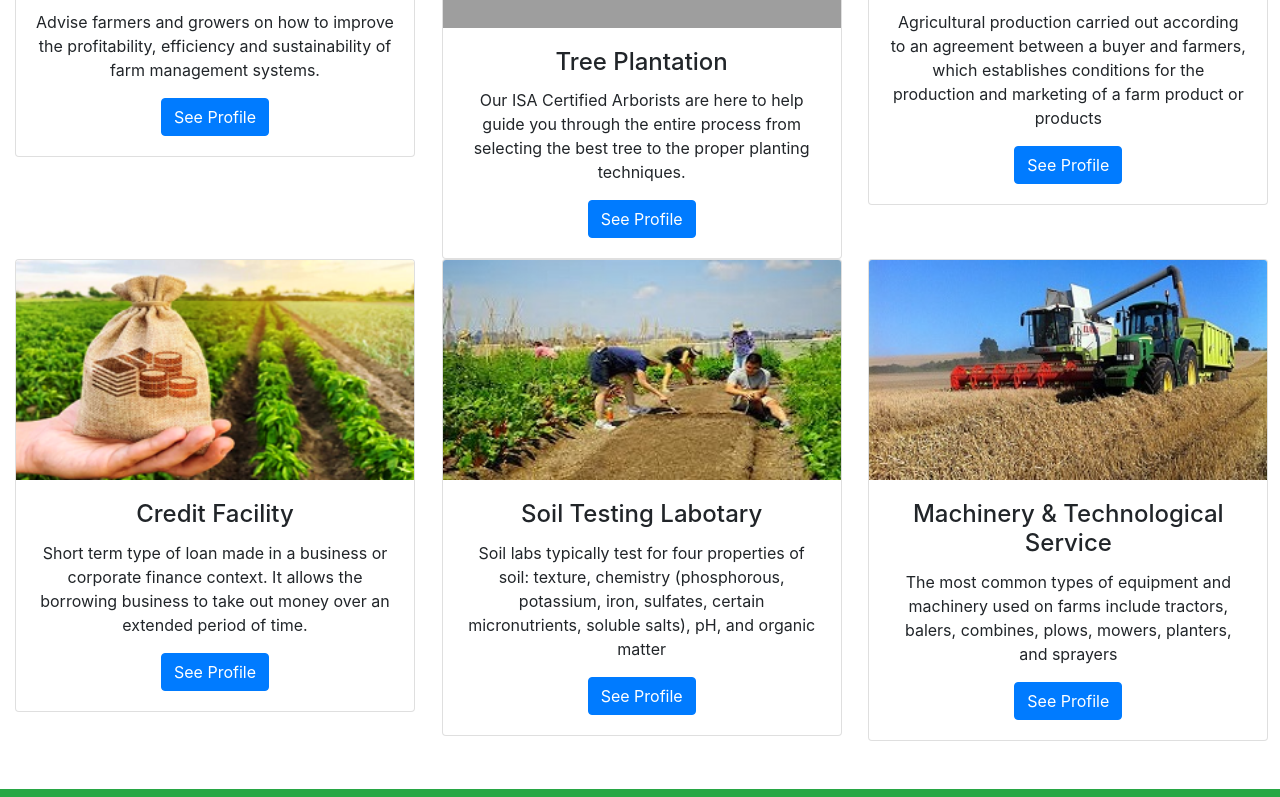
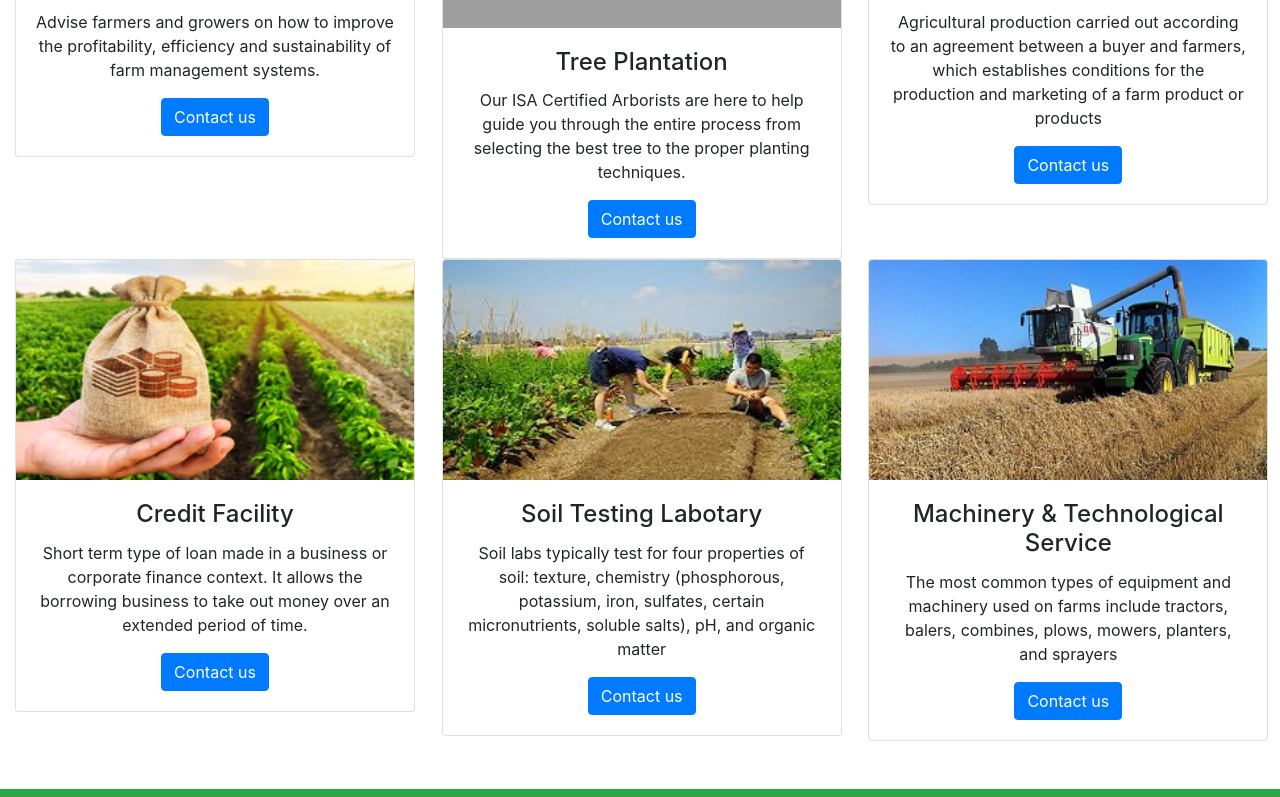
Before and after one commit to sudhakarPrakash/Agri_Project, a PHP site: page /services.php in a window 1280 px wide. Shown: the part 488-1285 px from the top of the page. Run offline with PHP 8.4, Linux system fonts and the light colour scheme; some libraries are stand-ins or nearby versions; grey boxes are pictures that could not be loaded.

Commit message:
Update services.php

```diff
--- a/services.php
+++ b/services.php
@@ -39,7 +39,7 @@
               <div class="card-body">
                 <h4 class="card-title">Farming Consultancy</h4>
                 <p class="card-text">Advise farmers and growers on how to improve the profitability, efficiency and sustainability of farm management systems.</p>
-                <a href="#contactus" class="btn btn-primary stretched-link">See Profile</a>
+                <a href="#contactus" class="btn btn-primary stretched-link">Contact us</a>
               </div>
             </div>
           </div>
@@ -50,7 +50,7 @@
               <div class="card-body">
                 <h4 class="card-title">Tree Plantation</h4>
                 <p class="card-text">Our ISA Certified Arborists are here to help guide you through the entire process from selecting the best tree to the proper planting techniques.</p>
-                <a href="#contactus" class="btn btn-primary stretched-link">See Profile</a>
+                <a href="#contactus" class="btn btn-primary stretched-link">Contact us</a>
               </div>
             </div>
           </div>
@@ -61,7 +61,7 @@
               <div class="card-body">
                 <h4 class="card-title">Contract Farming</h4>
                 <p class="card-text">Agricultural production carried out according to an agreement between a buyer and farmers, which establishes conditions for the production and marketing of a farm product or products</p>
-                <a href="#contactus" class="btn btn-primary stretched-link">See Profile</a>
+                <a href="#contactus" class="btn btn-primary stretched-link">Contact us</a>
               </div>
             </div>
           </div>
@@ -71,7 +71,7 @@
               <div class="card-body">
                 <h4 class="card-title">Credit Facility</h4>
                 <p class="card-text">Short term type of loan made in a business or corporate finance context. It allows the borrowing business to take out money over an extended period of time.</p>
-                <a href="#contactus" class="btn btn-primary stretched-link">See Profile</a>
+                <a href="#contactus" class="btn btn-primary stretched-link">Contact us</a>
               </div>
             </div>
           </div>
@@ -82,7 +82,7 @@
               <div class="card-body">
                 <h4 class="card-title">Soil Testing Labotary</h4>
                 <p class="card-text">Soil labs typically test for four properties of soil: texture, chemistry (phosphorous, potassium, iron, sulfates, certain micronutrients, soluble salts), pH, and organic matter</p>
-                <a href="#contactus" class="btn btn-primary stretched-link">See Profile</a>
+                <a href="#contactus" class="btn btn-primary stretched-link">Contact us</a>
               </div>
             </div>
           </div>
@@ -93,7 +93,7 @@
               <div class="card-body">
                 <h4 class="card-title">Machinery & Technological Service</h4>
                 <p class="card-text">The most common types of equipment and machinery used on farms include tractors, balers, combines, plows, mowers, planters, and sprayers</p>
-                <a href="#contactus" class="btn btn-primary stretched-link">See Profile</a>
+                <a href="#contactus" class="btn btn-primary stretched-link">Contact us</a>
               </div>
             </div>
           </div>
```
